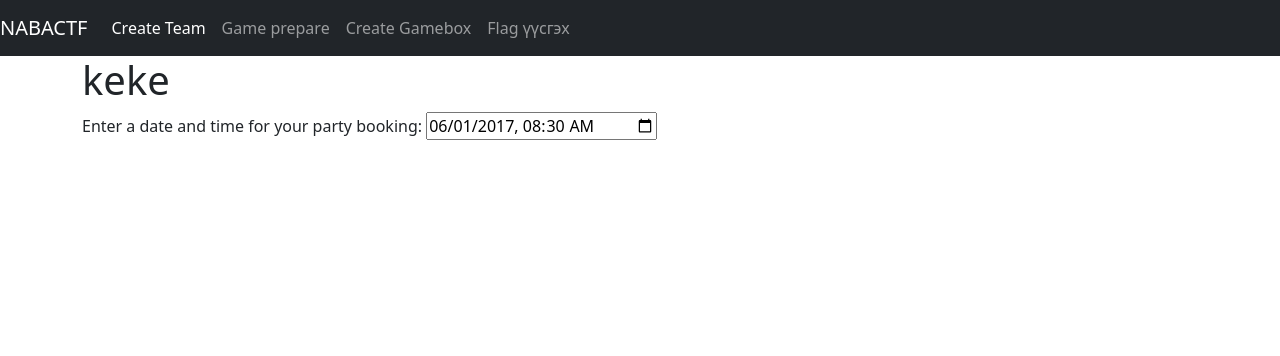
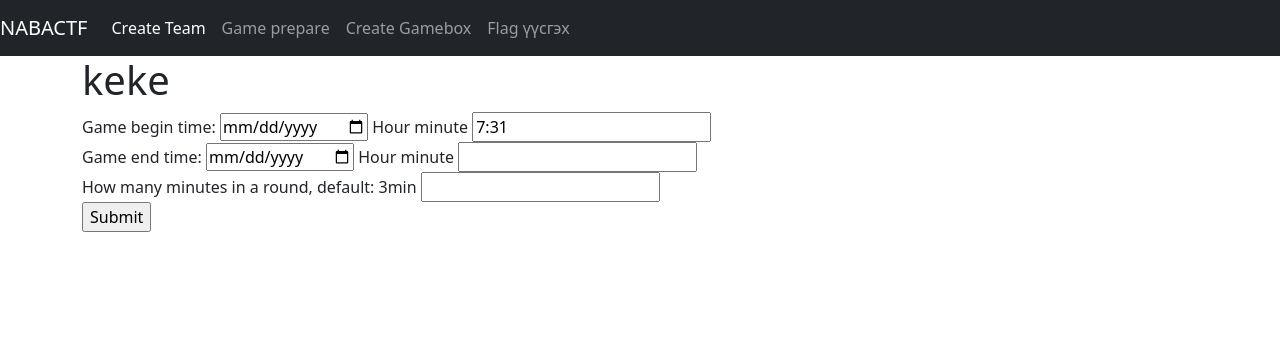
Before and after one commit to Hapaa16/awd_mongol, a Django app: page /god/prepare/ in a window 1280 px wide. Shown: the top 356 px of the page. Run offline with Django 3.2, Linux system fonts and the light colour scheme.

Commit message:
medku neg oorchlolt

```diff
--- a/admin_side/admin.py
+++ b/admin_side/admin.py
@@ -1,7 +1,9 @@
 from django.contrib import admin
 
 # Register your models here.
-from .models import UserToken, Gamebox, Flag
+from .models import UserToken, Gamebox, Flag, Game_settings, Rounds
 admin.site.register(UserToken)
 admin.site.register(Gamebox)
 admin.site.register(Flag)
+admin.site.register(Game_settings)
+admin.site.register(Rounds)
--- a/admin_side/views.py
+++ b/admin_side/views.py
@@ -4,10 +4,11 @@ from django.shortcuts import render, redirect
 from django.contrib.auth.forms import AuthenticationForm
 from django.contrib.auth import authenticate, login, logout
 from django.contrib import messages
-from .models import Gamebox, Flag, UserToken
+from .models import Gamebox, Flag, UserToken, Game_settings, Rounds
 import secrets
 from django.contrib.auth.decorators import user_passes_test
 from ssh_handle import ssh_handler
+import datetime
 def index(request):
     form = AuthenticationForm()
     if request.method == "POST":
@@ -52,11 +53,14 @@ def flag_generate(request):
     flag_prefix = "nabactf{"
     flag_suffix = "}"
     first_box =  Gamebox.objects.first()
-    for round in range(3):
+    game_settings = Game_settings.objects.first()
+    many_round = int(game_settings.all_round)
+    for round in range(1, many_round+1):
         flag = flag_prefix+str(secrets.token_hex(16))+flag_suffix
-        flag_to_db = Flag(flags=flag)
-        flag_to_db.box = first_box
+        flag_to_db = Flag(flags=flag, box=first_box)
         flag_to_db.save()
+        a_round = Rounds(round_dugaar=round, flags = flag_to_db)
+        a_round.save()
     print('flag generate')
     return redirect('flag_uusgelt')
 def game_start(request):
@@ -70,4 +74,30 @@ def game_start(request):
     return redirect('flag_uusgelt')
 def prepare_page(request):
     context={}
+    if request.method == "POST":
+        ymd = request.POST.get('yearmonthday')
+        hour_minute = request.POST.get('hourminute')
+        b_year = int(ymd[0:4])
+        b_month = int(ymd[5:7])
+        b_day = int(ymd[8:10])
+        b_hour = int(hour_minute[0:2])
+        b_minute = int(hour_minute[3:])
+
+        e_ymd = request.POST.get('endymd')
+        e_hour_minute = request.POST.get('endhm')
+        e_year = int(e_ymd[0:4])
+        e_month = int(e_ymd[5:7])
+        e_day = int(e_ymd[8:10])
+        e_hour = int(e_hour_minute[0:2])
+        e_minute = int(e_hour_minute[3:])
+        diff_in_minutes = (e_day - b_day)*24*60+(e_hour - b_hour)*60 + (e_minute - b_minute)
+
+        round_min = request.POST.get('round')
+        round_min = int(round_min)
+        all_rounds = diff_in_minutes / round_min
+        all_rounds = round(all_rounds)
+        save = Game_settings(all_round = all_rounds)
+        save.save()
+
+        print(all_rounds)
     return render(request, 'game_prepare.html', context)
--- /dev/null
+++ b/requirments.txt
@@ -0,0 +1 @@
+robotframework-sshlibrary
--- a/static/js/admin.js
+++ b/static/js/admin.js
@@ -2,3 +2,10 @@ function test(){
     var test1 = document.getElementById("divCheckbox"), clickme = document.getElementById("myBtn");
     test1.style.display = "inline";
 }
+
+
+var now = new Date(Date.now());
+var formatted = now.getHours() + ":" + now.getMinutes();
+
+document.getElementById("hm").value = formatted;
+var formatted2 = now.getHours() + ":" + now.getMinutes();
--- a/templates/game_prepare.html
+++ b/templates/game_prepare.html
@@ -3,11 +3,29 @@
 {%block title %}game prepare{%endblock%}
 
 {%block content%}
+
 <h1>keke</h1>
 <div>
 <form method="POST">
-    <label for="party">Enter a date and time for your party booking:</label>
-    <input id="party" type="datetime-local" name="partydate" value="2017-06-01T08:30">
+    {%csrf_token%}
+        <div>
+            <label for="ymd">Game begin time:</label>
+            <input id="ymd" type="date" name="yearmonthday">
+            <label for="hm">Hour minute</label>
+            <input id="hm" type="text" value="" name="hourminute">
+        </div>
+        <div>
+            <label for="eymd">Game end time:</label>
+            <input id="eymd" type="date" name="endymd">
+            <label for="ehm">Hour minute</label>
+            <input id="ehm" type="text" value="" name="endhm">
+        </div>
+        <div>
+            <label for="round">How many minutes in a round, default: 3min</label>
+            <input id="round" type="text" name="round">
+        </div>
+        <input type="submit">
 </form>
 </div>
+<script src="/static/js/admin.js"></script>
 {%endblock%}
```
Also changed, not shown: admin_side/models.py (+8 -0 lines), admin_side/migrations/0006_game_settings.py (added), admin_side/migrations/0007_rounds.py (added), db.sqlite3.
